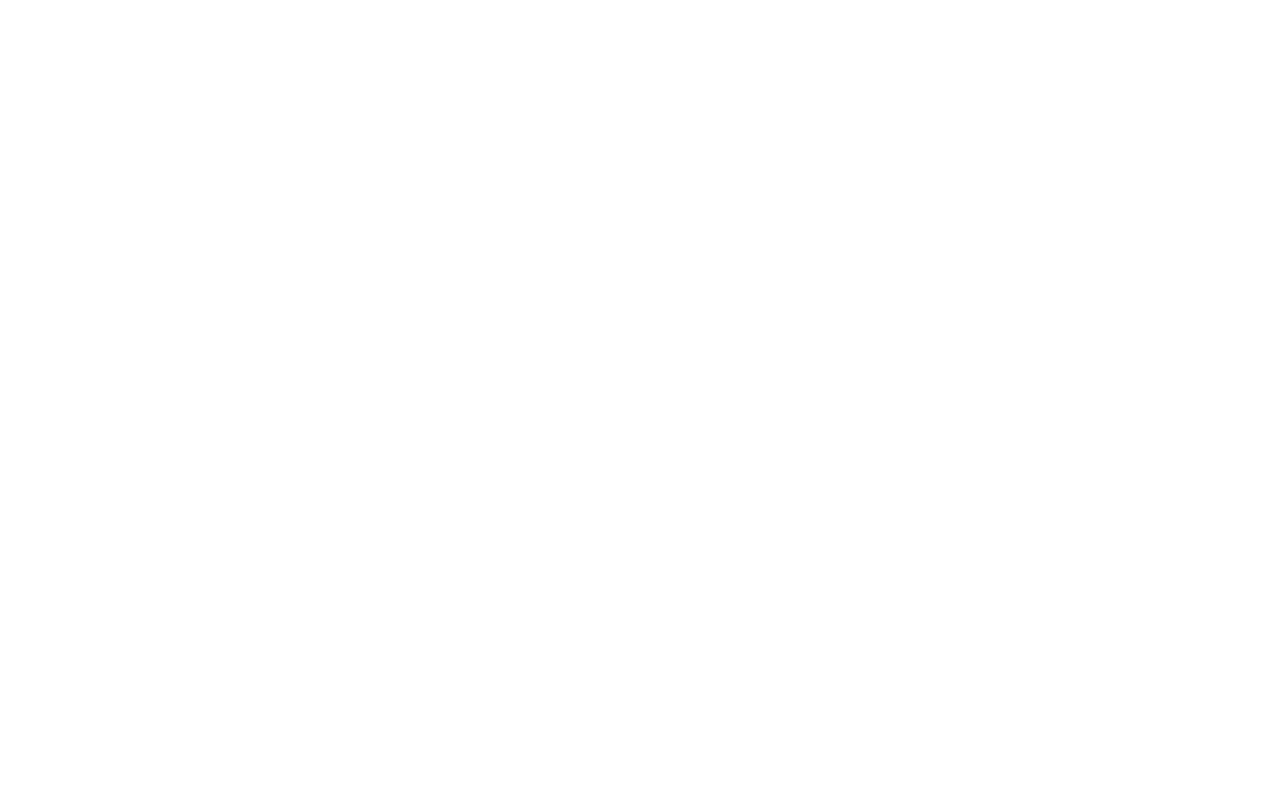
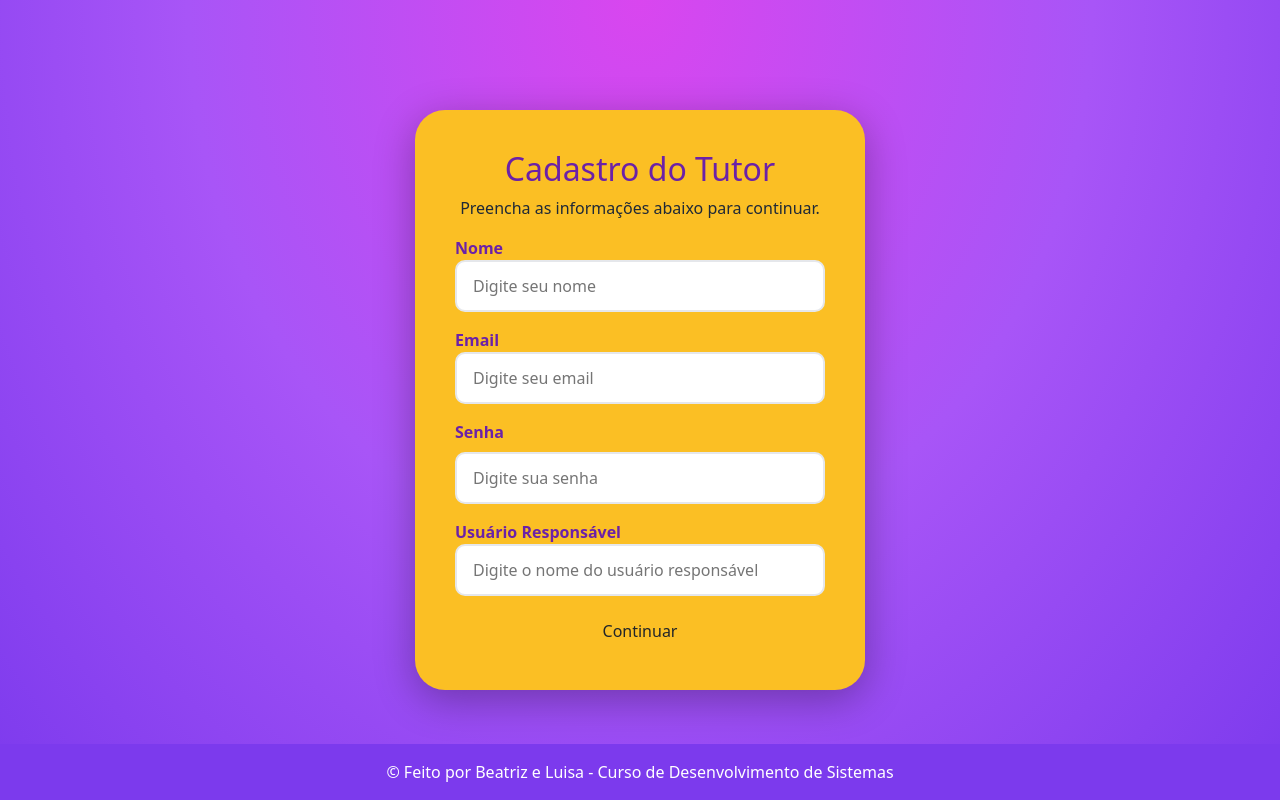
Before and after one commit to BiaS1lva6/RobertoRobo, a React (Vite) app: page /register-tutor in a window 1280 px wide. Before the commit this address had no page. Built offline with nearby package versions, Linux system fonts and the light colour scheme.

Commit message:
feat: implement registration form for tutors with validation and navigation to QR code page

```diff
--- a/src/App.jsx
+++ b/src/App.jsx
@@ -4,7 +4,9 @@
 import "./index.css";
 import { AuthProvider } from "./contexts/AuthContext";
 import Login from "./pages/Login";
+import Register from "./pages/Register";
 import RegisterTutor from "./pages/RegisterTutor";
+import RegisterTutorQRCode from "./pages/RegisterTutorQRCode";
 import UserDashboard from "./pages/UserDashboard";
 import GamesMenu from "./pages/GamesMenu";
 import Performance from "./pages/Performance";
@@ -27,7 +29,9 @@
 
           {/* Páginas públicas */}
           <Route path="/login" element={<Login />} />
-          <Route path="/register" element={<RegisterTutor />} />
+          <Route path="/register" element={<Register />} />
+          <Route path="/register-tutor" element={<RegisterTutor />} />
+          <Route path="/register-tutor-qrcode" element={<RegisterTutorQRCode />} />
 
           {/* Páginas privadas */}
           <Route path="/dashboard" element={<UserDashboard />} />
--- a/src/pages/RegisterTutor.jsx
+++ b/src/pages/RegisterTutor.jsx
@@ -1,68 +1,102 @@
-import { useState } from "react"
+import { useState } from "react";
 import { useNavigate } from "react-router";
 import Footer from "../components/Footer";
 
 export default function RegisterTutor() {
-  const router = useNavigate()
-  const [showQRCode, setShowQRCode] = useState(false)
+  const navigate = useNavigate(); // Hook para redirecionamento
+  const [formData, setFormData] = useState({
+    name: "",
+    email: "",
+    senha: "",
+    responsavelPor: "", // Campo para o usuário responsável
+  });
 
   const handleContinue = () => {
-    router.push("/login")
-  }
+    // Validação dos campos obrigatórios
+    if (
+      !formData.name.trim() ||
+      !formData.email.trim() ||
+      !formData.senha.trim() ||
+      !formData.responsavelPor.trim()
+    ) {
+      alert("Por favor, preencha todos os campos antes de continuar.");
+      return;
+    }
 
-  if (showQRCode) {
-    return (
-      <div className="purple-gradient">
-        <div className="yellow-card">
-          <div className="logo-container">
-            <i className="bi bi-robot"></i>
-          </div>
-          <h2 style={{ fontWeight: "700", color: "var(--text-purple)", marginBottom: "1.5rem" }}>Roberto Robô</h2>
-
-          <div className="qr-container">
-            <i className="bi bi-qr-code" style={{ fontSize: "12rem", color: "var(--text-dark)" }}></i>
-          </div>
-
-          <p style={{ color: "var(--text-purple)", fontWeight: "600", marginTop: "1rem", fontSize: "1.1rem" }}>
-            Escaneie este QR Code para cadastrar o tutor
-          </p>
-
-          <button onClick={handleContinue} className="btn-purple" style={{ marginTop: "2rem" }}>
-            Continuar
-          </button>
-        </div>
-      </div>
-    )
-  }
+    // Redireciona para a próxima página
+    navigate("/register-tutor-qrcode");
+  };
 
   return (
     <div className="purple-gradient">
       <div className="yellow-card">
-        <div className="logo-container">
-          <i className="bi bi-robot"></i>
-        </div>
-        <h2 style={{ fontWeight: "700", color: "var(--text-purple)", marginBottom: "1.5rem" }}>Roberto Robô</h2>
-
-        <div
-          style={{
-            backgroundColor: "white",
-            borderRadius: "20px",
-            padding: "2rem",
-            marginBottom: "2rem",
-          }}
-        >
-          <i className="bi bi-check-circle-fill" style={{ fontSize: "4rem", color: "#10b981" }}></i>
-          <h3 style={{ color: "var(--text-purple)", fontWeight: "700", marginTop: "1rem" }}>
-            O usuário foi cadastrado com sucesso!
-          </h3>
-          <p style={{ color: "var(--text-dark)", marginTop: "1rem" }}>Agora cadastre o tutor para continuar</p>
-        </div>
-
-        <button onClick={() => setShowQRCode(true)} className="btn-purple">
-          Cadastrar Tutor
-        </button>
+        <h2 className="text-center" style={{ color: "var(--text-purple)" }}>
+          Cadastro do Tutor
+        </h2>
+        <p className="text-center" style={{ color: "var(--text-dark)" }}>
+          Preencha as informações abaixo para continuar.
+        </p>
+        <form>
+          <div style={{ marginBottom: "1rem", textAlign: "left" }}>
+            <label style={{ color: "var(--text-purple)", fontWeight: "600" }}>
+              Nome
+            </label>
+            <input
+              type="text"
+              className="form-input"
+              placeholder="Digite seu nome"
+              value={formData.name}
+              onChange={(e) => setFormData({ ...formData, name: e.target.value })}
+            />
+          </div>
+          <div style={{ marginBottom: "1rem" , textAlign: "left"}}>
+            <label style={{ color: "var(--text-purple)", fontWeight: "600" }}>
+              Email
+            </label>
+            <input
+              type="email"
+              className="form-input"
+              placeholder="Digite seu email"
+              value={formData.email}
+              onChange={(e) => setFormData({ ...formData, email: e.target.value })}
+            />
+          </div>
+          <div style={{ marginBottom: "1rem", textAlign: "left"}}>
+            <label style={{ fontWeight: "600", color: "var(--text-purple)", display: "block", marginBottom: "0.5rem" }}>
+              Senha
+            </label>
+            <input
+              type="password"
+              className="form-input"
+              placeholder="Digite sua senha"
+              value={formData.senha}
+              onChange={(e) => setFormData({ ...formData, senha: e.target.value })}
+            />
+          </div>
+          <div style={{ marginBottom: "1rem", textAlign: "left" }}>
+            <label style={{ color: "var(--text-purple)", fontWeight: "600" }}>
+              Usuário Responsável
+            </label>
+            <input
+              type="text"
+              className="form-input"
+              placeholder="Digite o nome do usuário responsável"
+              value={formData.responsavelPor}
+              onChange={(e) =>
+                setFormData({ ...formData, responsavelPor: e.target.value })
+              }
+            />
+          </div>
+          <button
+            type="button"
+            className="btn btn-purple w-100"
+            onClick={handleContinue}
+          >
+            Continuar
+          </button>
+        </form>
       </div>
-      <Footer/>
+      <Footer />
     </div>
-  )
+  );
 }
--- a/src/pages/RegisterTutorQRCode.jsx
+++ b/src/pages/RegisterTutorQRCode.jsx
@@ -4,11 +4,11 @@
 import Footer from "../components/Footer";
 
 export default function RegisterTutorQRCode() {
-  const router = useNavigate()
+  const navigate = useNavigate();
 
   const handleGenerateQRCode = () => {
     alert("QR Code do tutor gerado com sucesso!")
-    router.push("/admin/dashboard")
+    navigate("/admin/dashboard")
   }
 
   return (
@@ -40,7 +40,7 @@
 
         <div className="text-center">
           <button
-            onClick={() => router.push("/register-tutor")}
+            onClick={() => navigate("/register-tutor")}
             className="btn btn-link"
             style={{ color: "var(--text-dark)", textDecoration: "none" }}
           >
```
Also changed, not shown: src/pages/Register.jsx (+70 -22 lines).
